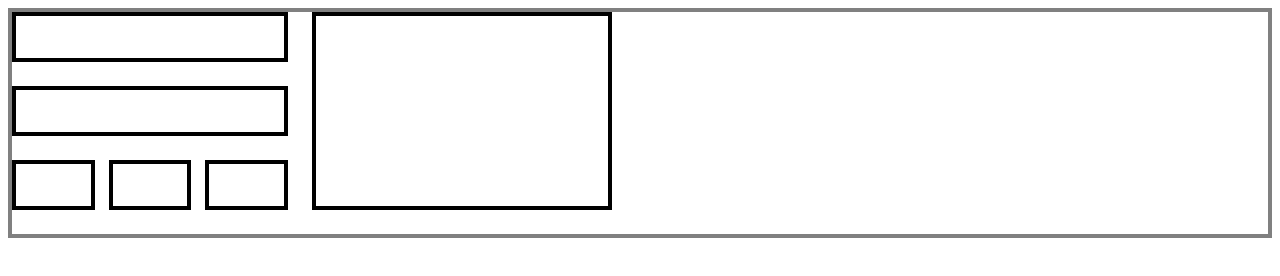
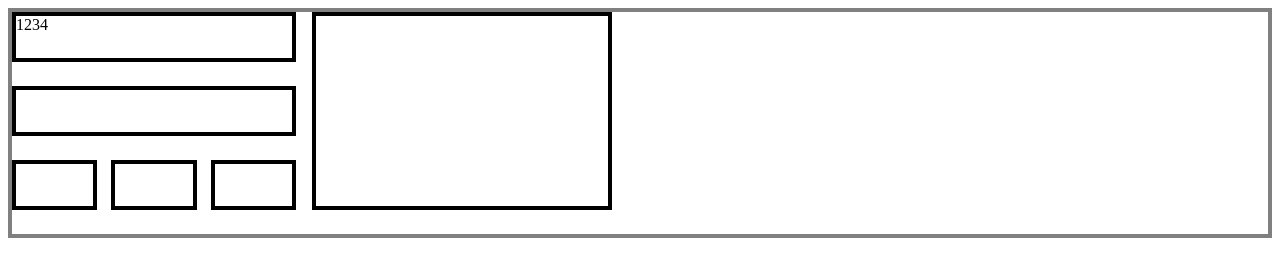
Before and after one commit to dragi05/project, a plain HTML site: page index.html in a window 1280 px wide. Drawn offline with Linux system fonts and the light colour scheme.

Commit message:
first commit

```diff
--- a/index.html
+++ b/index.html
@@ -11,7 +11,7 @@
     <div class="container">
       <div class="row">
         <div class="box-wrapper">
-          <div class="box box-small"></div>
+          <div class="box box-small">1234</div>
           <div class="box box-small"></div>
           <div class="tiny-wrapper">
             <div class="box box-tiny"></div>
--- a/style.css
+++ b/style.css
@@ -19,7 +19,7 @@
 
 .box-wrapper {
     width: 50%;
-    padding-right: 24px;
+    padding-right: 16px;
 
 
 }
```
